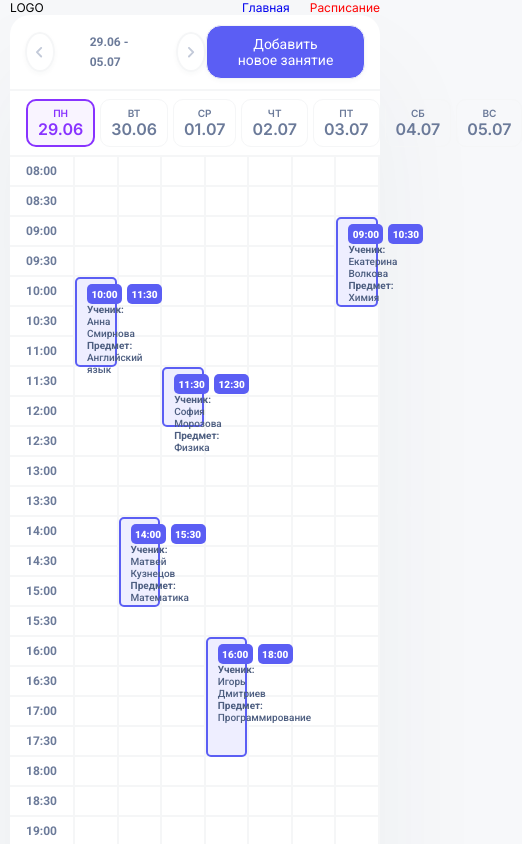
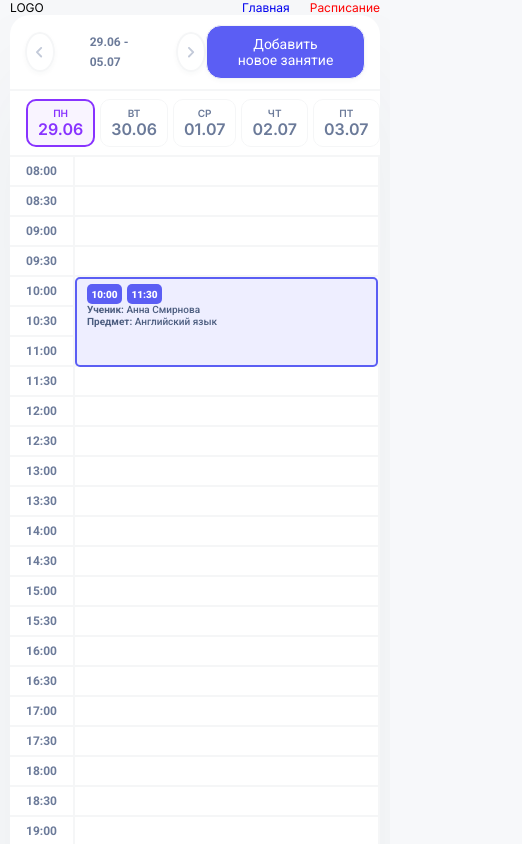
Before and after one commit to ComShep/coach-crm, a React (Vite) app: page /dashboard in a window 390 px wide. Shown: the top 844 px of the page, 522 px wide, since content can reach past the window. Built offline with nearby package versions, Linux system fonts and the light colour scheme.

Commit message:
добавил мобильную верстку для ячеек

```diff
--- a/src/components/DashboardGrid/DashboardDays.module.css
+++ b/src/components/DashboardGrid/DashboardDays.module.css
@@ -37,7 +37,8 @@
 		border-top: 2px solid #f5f6f7;
 		color: #6b7a99;
 		display: flex;
-		gap: 5px
+		gap: 5px;
+    overflow-y: auto;
 	}
 
 	.mobileDayBlock {
--- a/src/components/DashboardGrid/DashboardGrid.module.css
+++ b/src/components/DashboardGrid/DashboardGrid.module.css
@@ -1,6 +1,10 @@
 .grid {
 	display: grid;
 	grid-template-columns: 65px repeat(7, 1fr)
+}
+
+.gridMobile {
+  display: none;
 }
 
 .timeLabel  {
@@ -28,3 +32,14 @@
 .cell:not(:last-child){
 	border-right: 2px solid #f5f6f7;
 }
+
+@media(max-width: 1024px) {
+  .grid {
+    display: none;
+  }
+
+  .gridMobile {
+    display: grid;
+    grid-template-columns: 65px repeat(1, 1fr)
+  }
+}
--- a/src/components/DashboardGrid/DashboardGrid.tsx
+++ b/src/components/DashboardGrid/DashboardGrid.tsx
@@ -10,8 +10,9 @@ import { DashboardDaysMobile } from "./DashboardDaysMobile";
 const timeSlots = generateTimeSlots();
 
 export const DashboardGrid = () => {
-	const currentWeekOffset = useWeekStore((state) => state.currentWeekOffset);
-	const currentDayDate = useWeekStore((state) => state.currentDate)
+  const currentWeekOffset = useWeekStore((state) => state.currentWeekOffset)
+  const currentDayDate = useWeekStore((state) => state.currentDate);
+  const activeDate = useWeekStore((state) => state.activeDate);
   const getWeekDays = useWeekStore((state) => state.getWeekDays);
   const days = useMemo(() => getWeekDays(), [currentWeekOffset, getWeekDays]);
 
@@ -22,8 +23,9 @@ export const DashboardGrid = () => {
 
   return (
     <>
-      <DashboardDays days={days} currentDayDate={currentDayDate}/>
-			<DashboardDaysMobile days={days} currentDayDate={currentDayDate}/>
+      {console.log(days)}
+      <DashboardDays days={days} currentDayDate={currentDayDate} />
+      <DashboardDaysMobile days={days} currentDayDate={currentDayDate} />
       <div className={styles.grid}>
         {timeSlots.map((timeSlot) => {
           return (
@@ -31,15 +33,39 @@ export const DashboardGrid = () => {
               <div className={timeCell} key={`time-${timeSlot}`}>
                 {timeSlot}
               </div>
-              {days.map((days, dayIndex) => {
+              {days.map((day, dayIndex) => {
                 return (
                   <DashboardCell
                     key={`${dayIndex}-${timeSlot}`}
                     dayIndex={dayIndex}
                     timeSlot={timeSlot}
-										date={days.dateObject}
+                    date={day.dateObject}
                   />
                 );
+              })}
+            </React.Fragment>
+          );
+        })}
+      </div>
+      <div className={styles.gridMobile}>
+        {timeSlots.map((timeSlot) => {
+          return (
+            <React.Fragment key={`row-${timeSlot}`}>
+              <div className={timeCell} key={`time-${timeSlot}`}>
+                {timeSlot}
+              </div>
+              {days.map((day, dayIndex) => {
+                if (day.dateObject === activeDate) {
+                  return (
+                    <DashboardCell
+                      key={`${dayIndex}-${timeSlot}`}
+                      dayIndex={dayIndex}
+                      timeSlot={timeSlot}
+                      date={day.dateObject}
+                    />
+                  );
+                }
+                return null
               })}
             </React.Fragment>
           );
```
Lines whose indentation alone changed are shown as unchanged.
